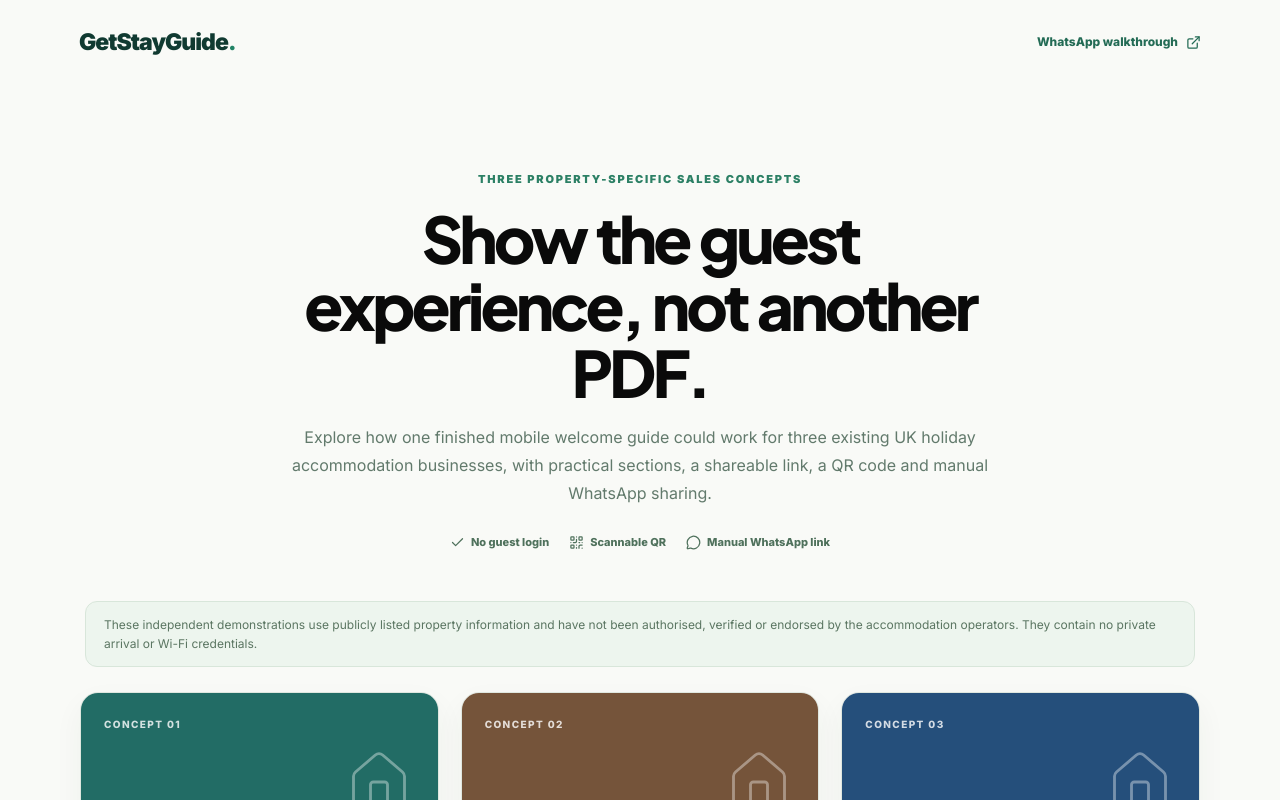
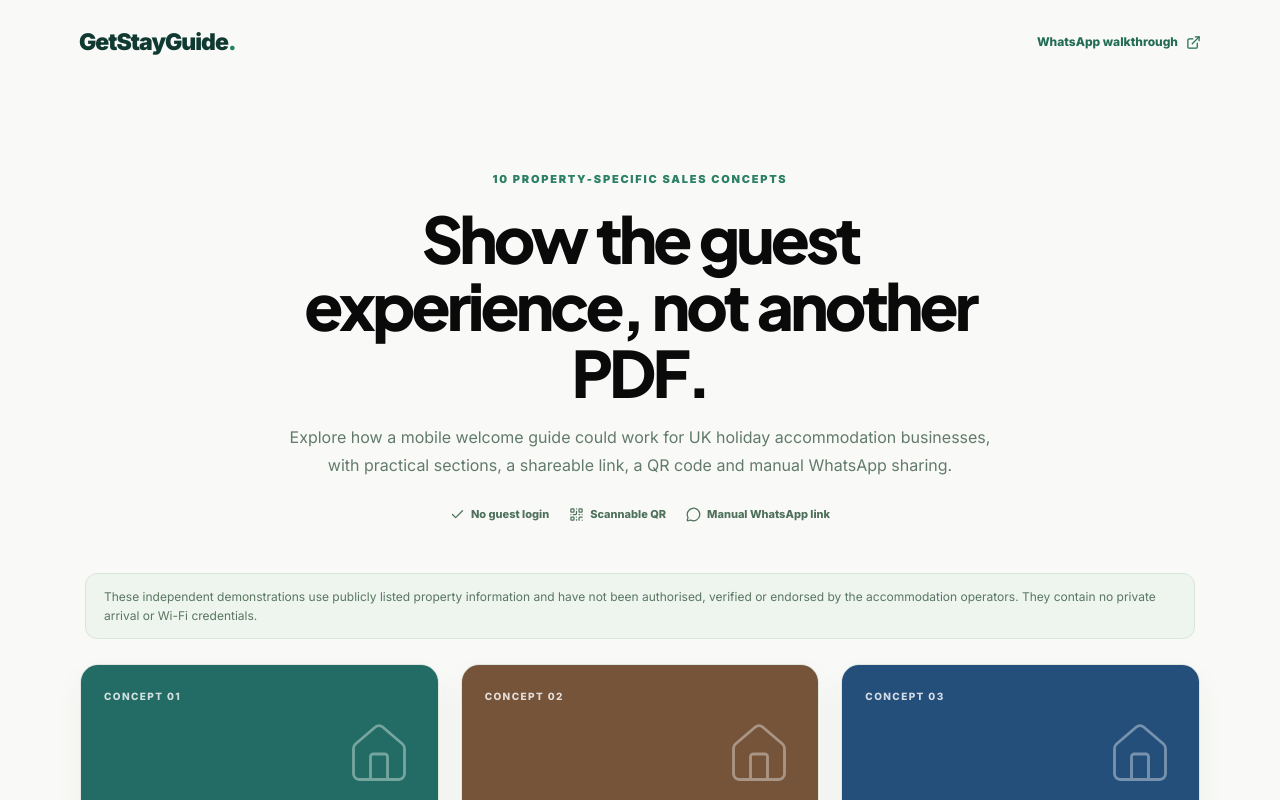
Before and after one commit to Tigha66/Airbnbstayguide, a Next.js app in the folder apps/web/: page /demo/previews in a window 1280 px wide. Shown: the top 800 px of the page. Built offline with nearby package versions, Linux system fonts and the light colour scheme; no server answers.

Commit message:
Make concept gallery copy match available previews

```diff
--- a/apps/web/app/demo/previews/page.tsx
+++ b/apps/web/app/demo/previews/page.tsx
@@ -5,8 +5,8 @@ import { salesPreviewProperties } from "@/lib/sales-preview-data";
 import styles from "./page.module.css";
 
 export const metadata: Metadata = {
-  title: "Three independent property guide concepts | GetStayGuide",
-  description: "Explore three independent digital guest-guide demonstrations with manual WhatsApp sharing and QR codes.",
+  title: "Independent property guide concepts | GetStayGuide",
+  description: "Explore independent digital guest-guide concepts with manual WhatsApp sharing and QR codes.",
   robots: { index: false, follow: false },
 };
 
@@ -15,9 +15,9 @@ export default function Page() {
     <main className={styles.root}>
       <nav className={styles.nav}><Link href="/" className={styles.brand}>GetStayGuide<span>.</span></Link><Link href="/demo/whatsapp" className={styles.topLink}>WhatsApp walkthrough <ExternalLink size={15} aria-hidden="true" /></Link></nav>
       <section className={styles.hero}>
-        <span className={styles.eyebrow}>THREE PROPERTY-SPECIFIC SALES CONCEPTS</span>
+        <span className={styles.eyebrow}>{salesPreviewProperties.length} PROPERTY-SPECIFIC SALES CONCEPTS</span>
         <h1>Show the guest experience, not another PDF.</h1>
-        <p>Explore how one finished mobile welcome guide could work for three existing UK holiday accommodation businesses, with practical sections, a shareable link, a QR code and manual WhatsApp sharing.</p>
+        <p>Explore how a mobile welcome guide could work for UK holiday accommodation businesses, with practical sections, a shareable link, a QR code and manual WhatsApp sharing.</p>
         <div className={styles.tags}><span><Check size={15} aria-hidden="true" /> No guest login</span><span><QrCode size={15} aria-hidden="true" /> Scannable QR</span><span><MessageCircle size={15} aria-hidden="true" /> Manual WhatsApp link</span></div>
       </section>
       <div className={styles.disclaimer}>These independent demonstrations use publicly listed property information and have not been authorised, verified or endorsed by the accommodation operators. They contain no private arrival or Wi-Fi credentials.</div>
```
